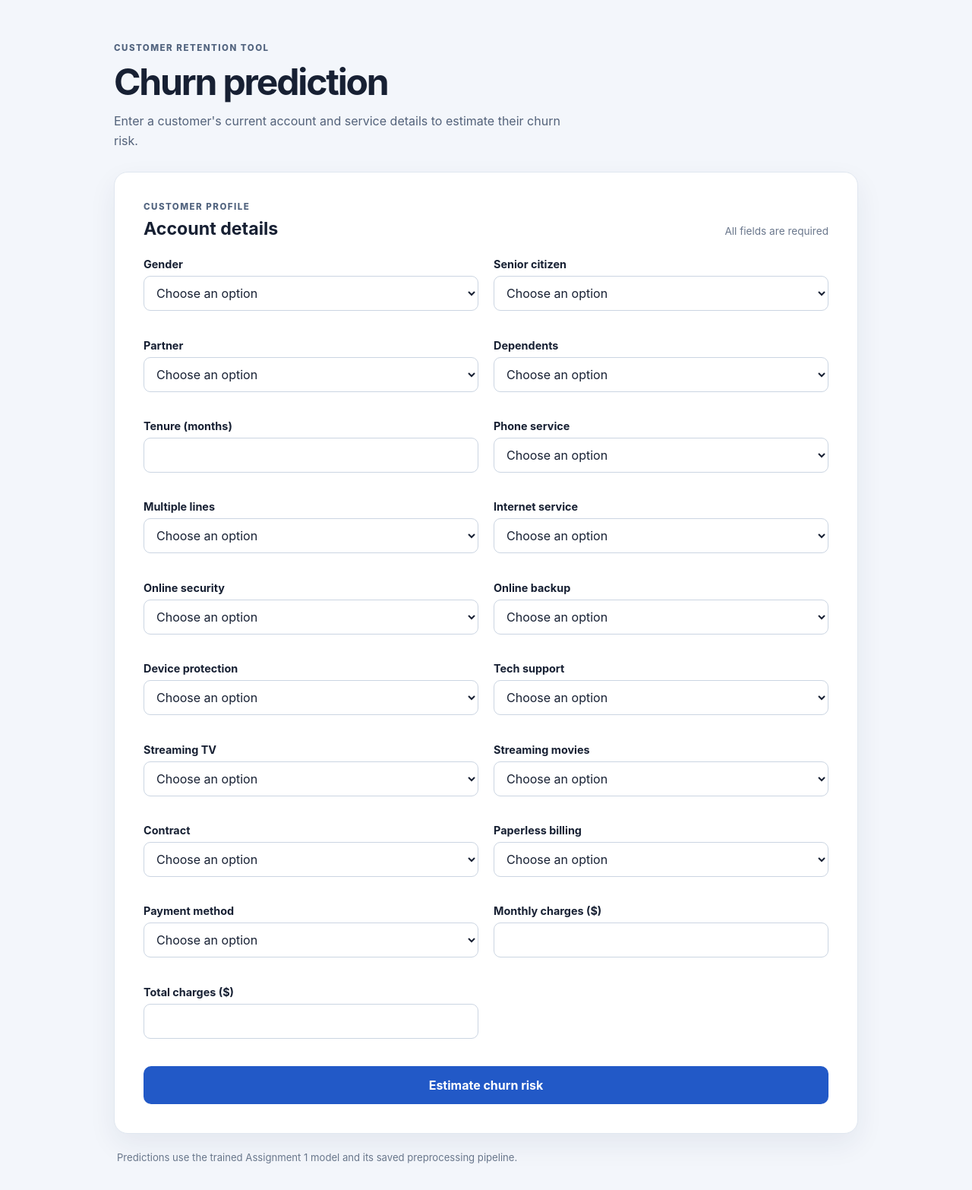
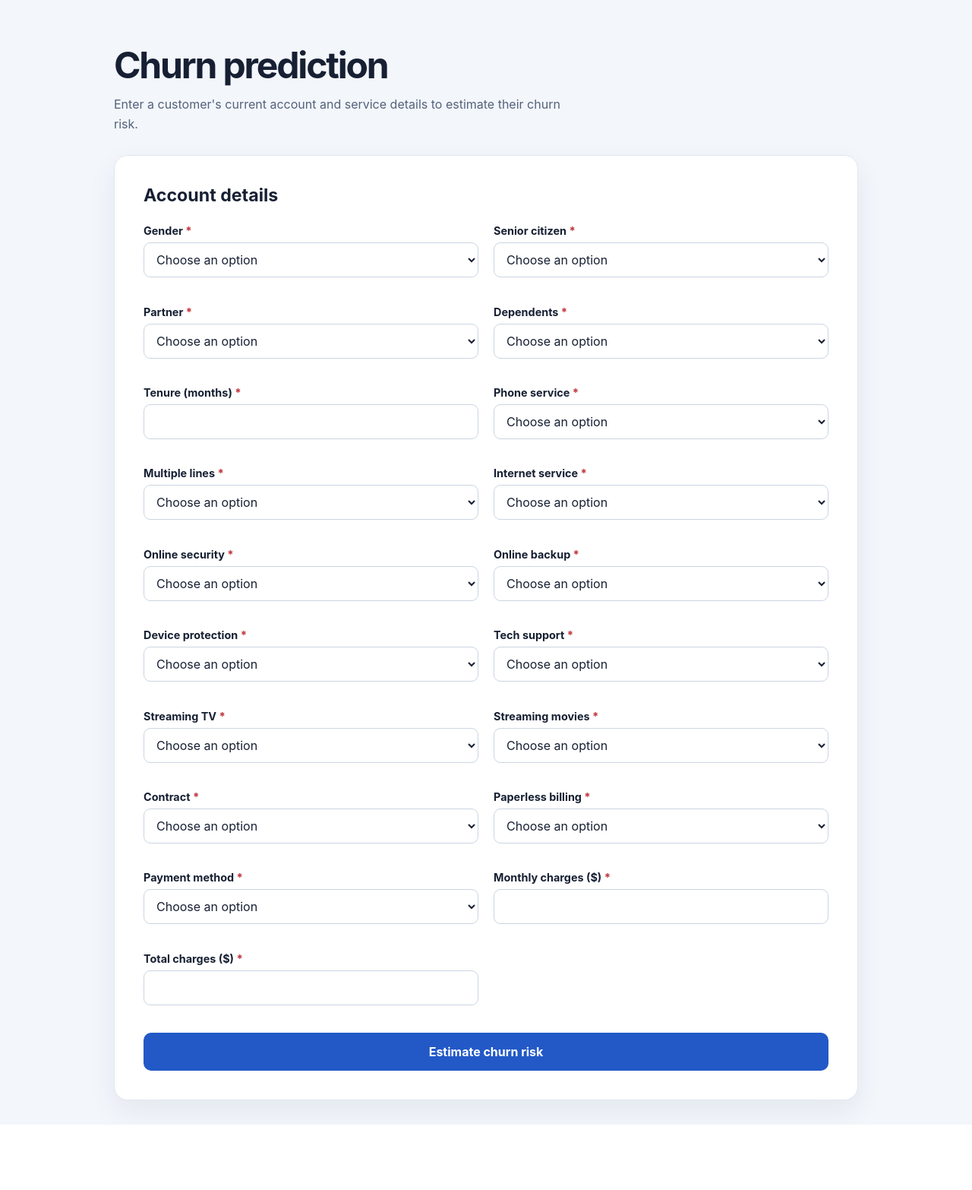
Before and after one commit to shehzadahmad1571/Churn-Prediction, a Flask app: page / in a window 1280 px wide. Shown: the whole page at 76% size. After the commit the page ends 1480 px from the top, so only its background shows below. Run offline with Flask 3, Linux system fonts and the light colour scheme; parts of the project's set-up code (start-up, migrations or seed data) failed here and were passed over.

Commit message:
Simplify required form labels
Co-authored-by: Copilot <223556219+Copilot@users.noreply.github.com>

```diff
--- a/static/style.css
+++ b/static/style.css
@@ -24,14 +24,6 @@ body {
 
 .hero {
   margin-bottom: 28px;
-}
-
-.eyebrow {
-  margin: 0 0 8px;
-  color: #52647f;
-  font-size: 0.72rem;
-  font-weight: 800;
-  letter-spacing: 0.13em;
 }
 
 h1,
@@ -66,10 +58,6 @@ h1 {
 }
 
 .section-heading {
-  display: flex;
-  align-items: end;
-  justify-content: space-between;
-  gap: 16px;
   margin-bottom: 24px;
 }
 
@@ -79,10 +67,9 @@ h1 {
   font-size: 1.45rem;
 }
 
-.required-note {
-  margin-bottom: 3px;
-  color: #6a778c;
-  font-size: 0.85rem;
+.required-indicator {
+  color: #c43c43;
+  font-weight: 800;
 }
 
 .field-grid {
@@ -188,13 +175,6 @@ button:active {
   font-size: 0.86rem;
 }
 
-footer {
-  padding: 22px 4px 0;
-  color: #68768b;
-  font-size: 0.82rem;
-  line-height: 1.5;
-}
-
 @media (max-width: 620px) {
   .page-shell {
     padding-top: 34px;
@@ -204,10 +184,4 @@ footer {
     grid-template-columns: 1fr;
     gap: 12px;
   }
-
-  .section-heading {
-    align-items: start;
-    flex-direction: column;
-    gap: 8px;
-  }
 }
--- a/templates/index.html
+++ b/templates/index.html
@@ -10,14 +10,12 @@
   <body>
     <main class="page-shell">
       <header class="hero">
-        <p class="eyebrow">CUSTOMER RETENTION TOOL</p>
         <h1>Churn prediction</h1>
         <p class="intro">Enter a customer's current account and service details to estimate their churn risk.</p>
       </header>
 
       {% if result %}
       <section class="result-card {{ 'risk' if result.is_churn else 'safe' }}" aria-live="polite">
-        <p class="eyebrow">PREDICTION</p>
         <h2>{{ result.label }}</h2>
         <p>Estimated churn probability: <strong>{{ "%.1f"|format(result.probability * 100) }}%</strong></p>
         <p class="result-note">Decision threshold: {{ "%.2f"|format(result.threshold) }}. This is a model estimate, not a guarantee.</p>
@@ -26,11 +24,7 @@
 
       <section class="form-card">
         <div class="section-heading">
-          <div>
-            <p class="eyebrow">CUSTOMER PROFILE</p>
-            <h2>Account details</h2>
-          </div>
-          <p class="required-note">All fields are required</p>
+          <h2>Account details</h2>
         </div>
 
         {% if form_error %}
@@ -41,7 +35,9 @@
           <div class="field-grid">
             {% for field in fields %}
             <div class="field {{ 'has-error' if field.name in errors else '' }}">
-              <label for="{{ field.name }}">{{ field.label }}</label>
+              <label for="{{ field.name }}">
+                {{ field.label }} <span class="required-indicator" aria-hidden="true">*</span>
+              </label>
               {% if field.kind == "select" %}
               <select id="{{ field.name }}" name="{{ field.name }}" required aria-describedby="{{ field.name }}-error">
                 <option value="" disabled {% if not values.get(field.name) %}selected{% endif %}>Choose an option</option>
@@ -69,10 +65,6 @@
           <button type="submit">Estimate churn risk</button>
         </form>
       </section>
-
-      <footer>
-        Predictions use the trained Assignment 1 model and its saved preprocessing pipeline.
-      </footer>
     </main>
   </body>
 </html>
```
Also changed, not shown: prediction-result.png, stay-prediction-result.png, 2 other files.
